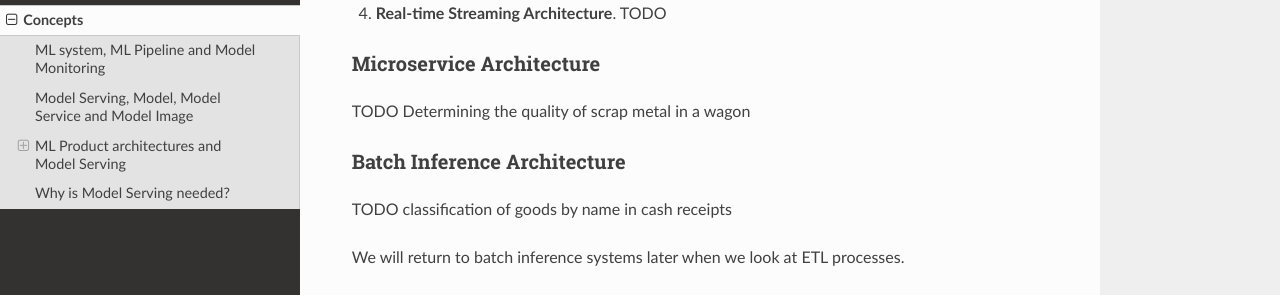
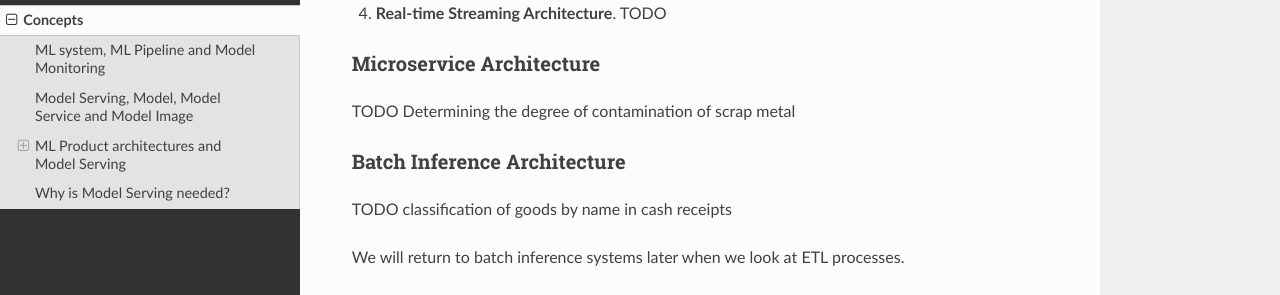
Before and after one commit to 4-DS/SinaraML-Def-Guide, a Sphinx documentation site: the page built from docs/source/concepts.rst, in a window 1280 px wide and 900 px high, scrolled down 2415 px. Shown: the part 156-451 px from the top of the window. Built offline with Sphinx 7.4.7 and the Read the Docs theme 2.0.0, drawn with Linux system fonts in a browser that asks for light colours.

Commit message:
Update concepts.rst

```diff
--- a/docs/source/concepts.rst
+++ b/docs/source/concepts.rst
@@ -49,7 +49,7 @@ There are four types of ML product architectures:
 Microservice Architecture
 =========================
 TODO
-Determining the quality of scrap metal in a wagon
+Determining the degree of contamination of scrap metal
 
 Batch Inference Architecture
 ============================
```
